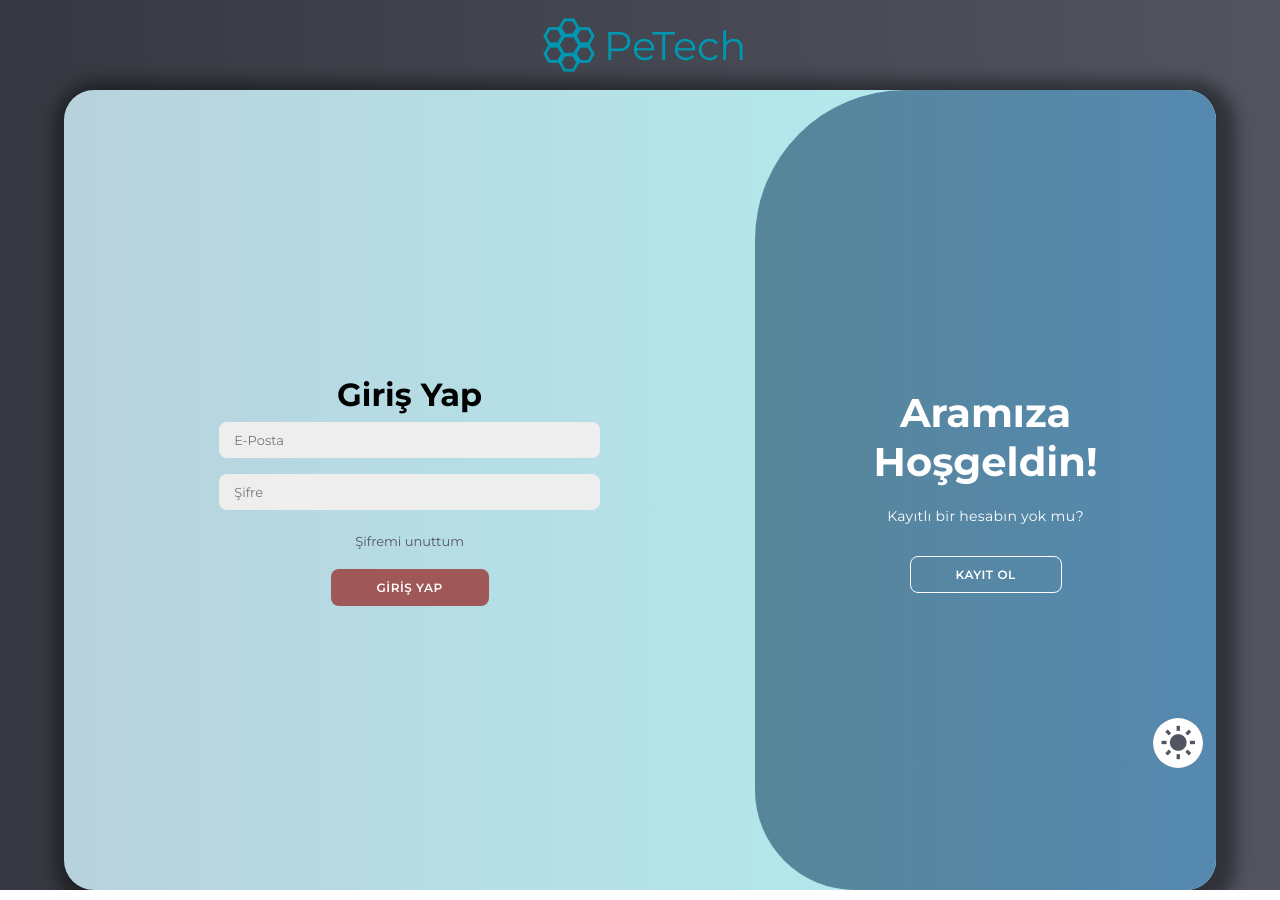
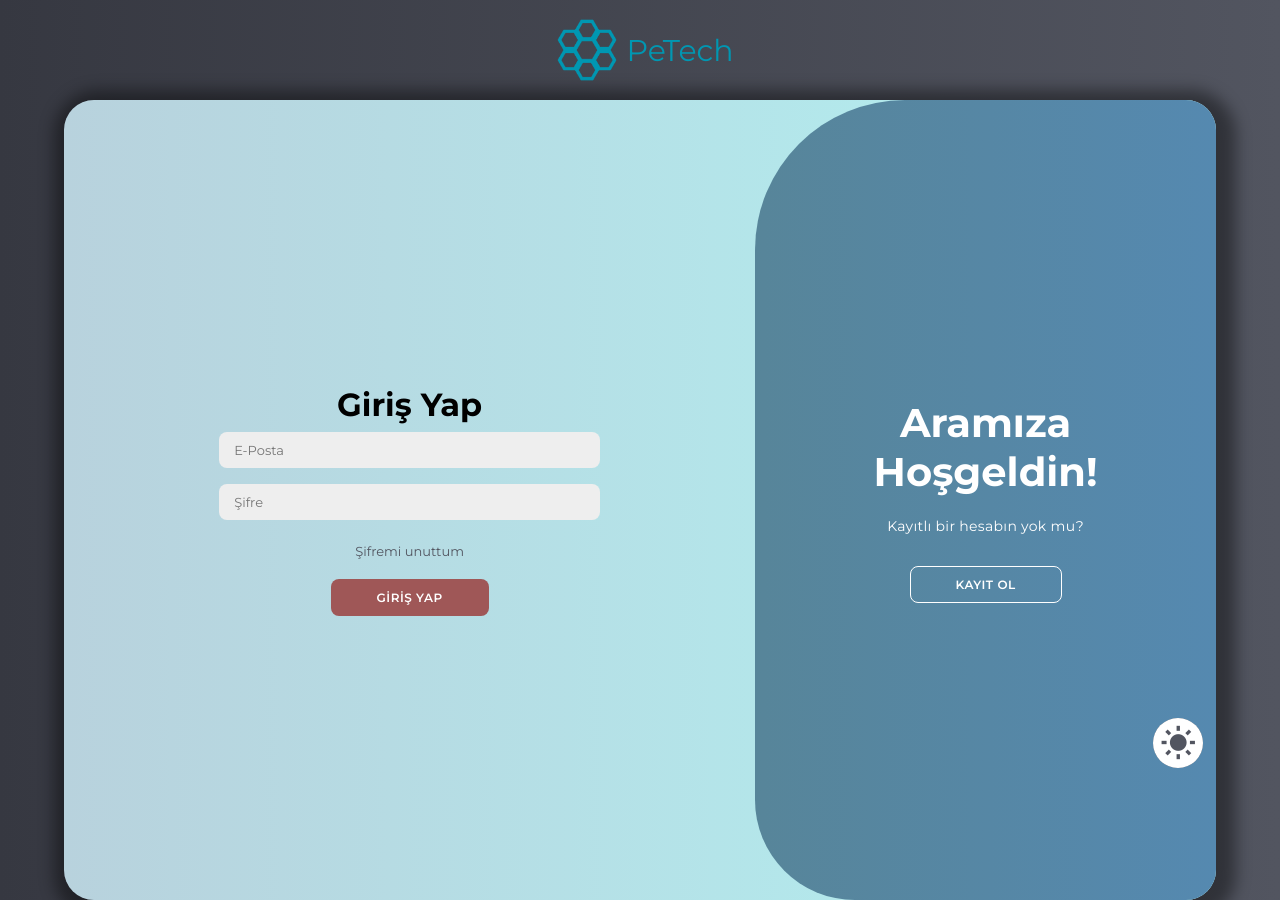
Before and after one commit to Castrfy/PeTech, a website: page login/login.html in a window 1280 px wide. Drawn offline with nearby package versions, Linux system fonts and the light colour scheme.

Commit message:
Update style.css

```diff
--- a/login/style.css
+++ b/login/style.css
@@ -1,4 +1,4 @@
-@import url('https://fonts.googleapis.com/css2?family=Montserrat:wght@300;400;500;600;700&display=swap');
+@import url('https://fonts.googleapis.com/css2?family=Montserrat:wght@600;400;500;600;700&display=swap');
 
 *{
     margin: 0;
@@ -288,18 +288,17 @@ div.theme {
         justify-content: center;
     }
 
-
 .title {
     display: flex;
     justify-content: center;
     align-items: center;
     color: #0097b2;
     padding: 10px;
-    font-size: 40px;
-    text-decoration:none;
+    font-size: 30px;
+    text-decoration: none;
 }
 
     .title img {
-        width: 70px;
-        height: 70px;
+        width: 80px;
+        height: 80px;
     }
```
